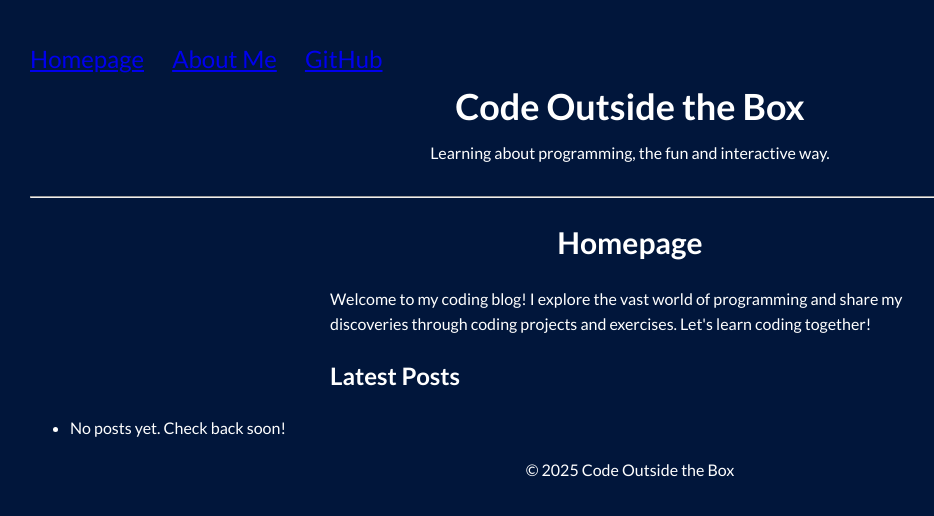
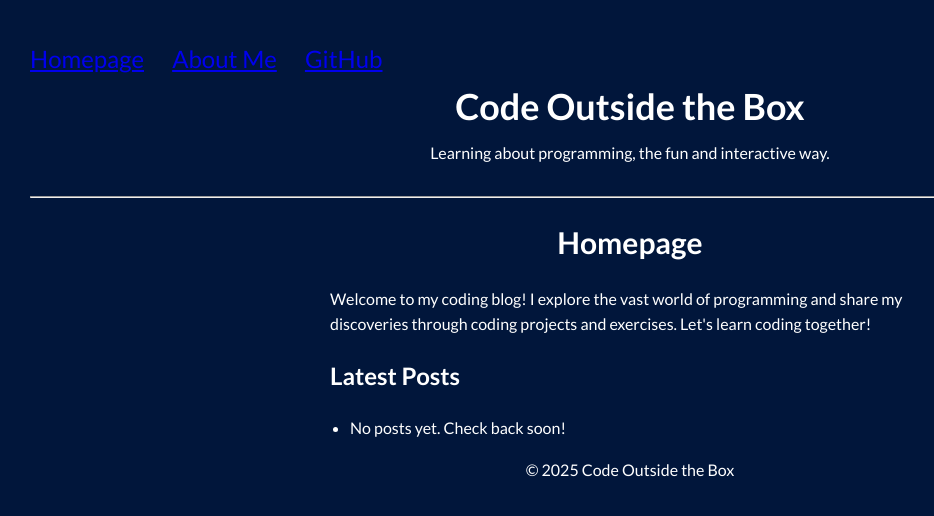
Before and after one commit to MicroChip818/microchip818.github.io, a Jekyll site: the page built from index.html, in a window 1280 px wide. Shown: the top 516 px of the page, without its empty margins (10-944 px from the left). Built offline with Jekyll 4.4.1, drawn with Linux system fonts in a browser that asks for light colours.

Commit message:
Update main.css

```diff
--- a/assets/css/main.css
+++ b/assets/css/main.css
@@ -55,7 +55,7 @@ nav {
   text-align: left;
 }
 
-post_list {
+.post_list {
   max-width: 600px;
   margin-left: auto;
   margin-right: auto;
```
